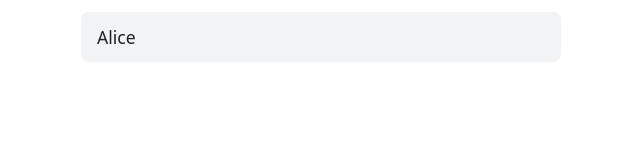
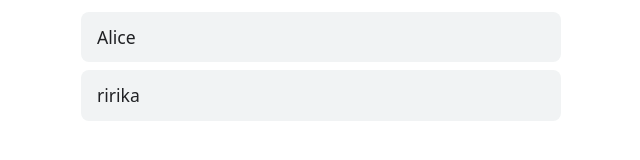
Before and after one commit to gdsc-osaka/react-example, a React (Vite) app: page / in a window 1280 px wide. Shown: the part 164-324 px from the top of the page, without its empty margins (319-959 px from the left). Built offline with nearby package versions, Linux system fonts and the light colour scheme.

Commit message:
feat: add <ririka> to participants

```diff
--- a/src/App.jsx
+++ b/src/App.jsx
@@ -3,6 +3,7 @@ import './App.css'
 function App() {
   const participants = [
     'Alice',
+    'ririka',
   ]
 
   return (
```
Also changed, not shown: 1 other file (tests, documents, lock files or other folders).
